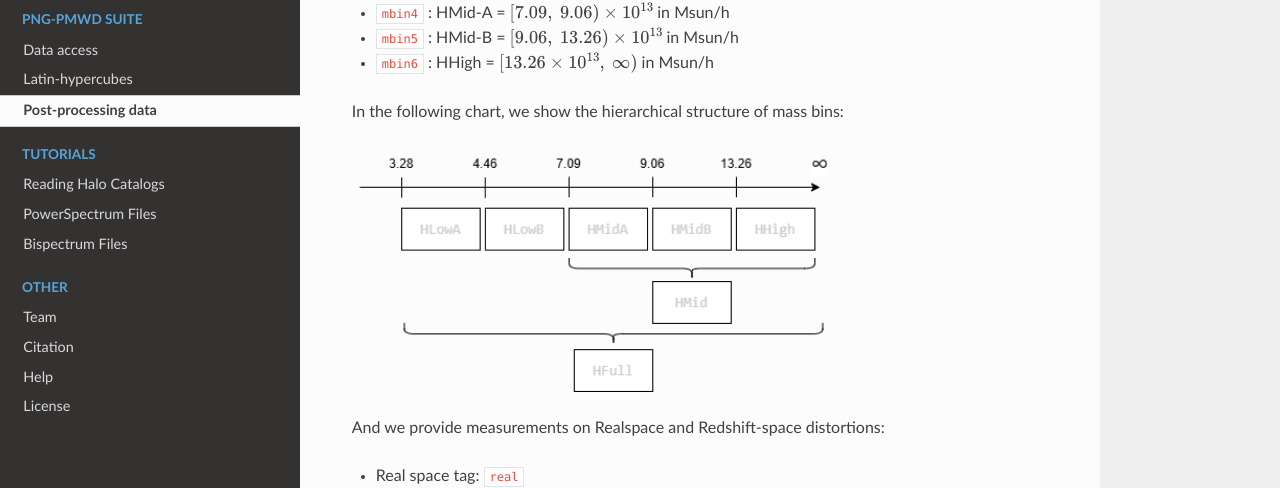
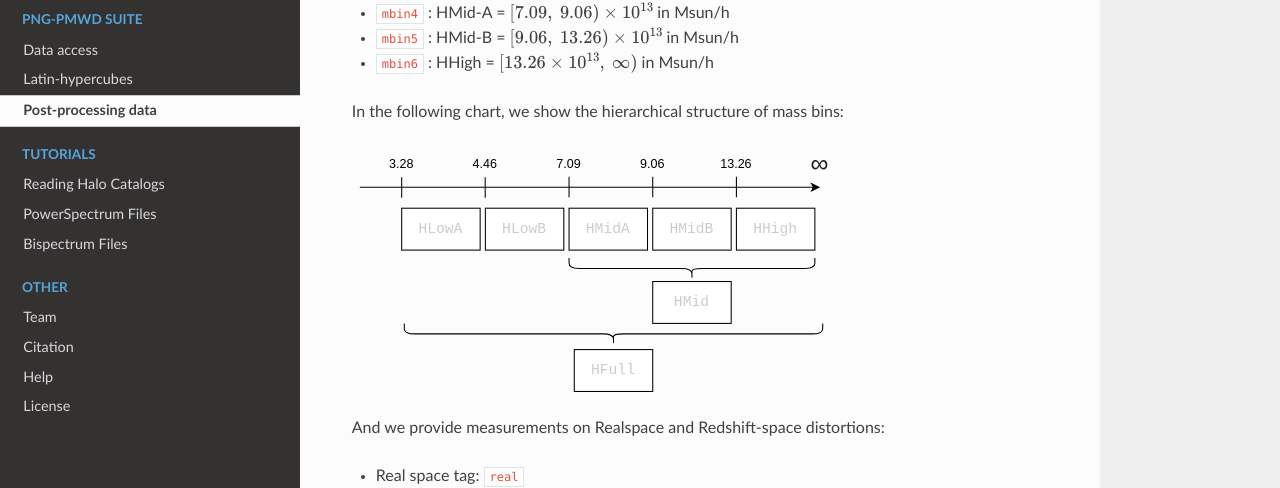
Before and after one commit to jcallesh/PNG-pmwd-Suite, a Sphinx documentation site: the page built from docs/source/post-processing-data.rst, in a window 1280 px wide and 900 px high, scrolled down 901 px. Shown: the part 102-590 px from the top of the window. Built offline with Sphinx 7.4.7 and the Read the Docs theme 3.1.0, drawn with Linux system fonts in a browser that asks for light colours.

Commit message:
docs: update

```diff
--- a/docs/source/post-processing-data.rst
+++ b/docs/source/post-processing-data.rst
@@ -43,7 +43,7 @@
 
 In the following chart, we show the hierarchical structure of mass bins:
 
-.. image:: massbins.png
+.. image:: massbins.svg
    :width: 500
    :alt: Massbinning
 
```
Also changed, not shown: docs/source/massbins.png (deleted), docs/source/massbins.svg (added).
